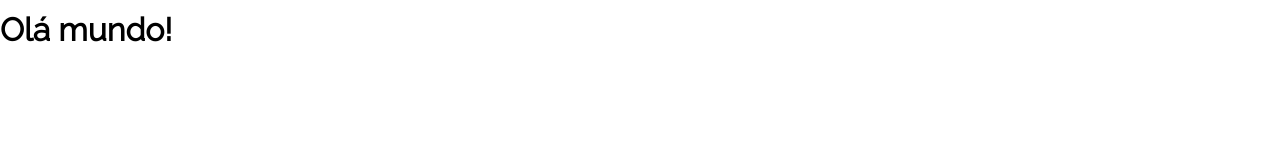
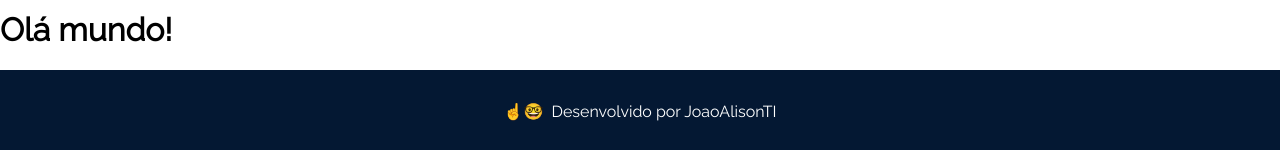
Before and after one commit to JoaoAlisonTI/hello-world, a React (Create React App) app: page / in a window 1280 px wide. Shown: the part 1230-1380 px from the top of the page. Before the commit the page ends 1300 px from the top, so only its background shows below. Built offline with nearby package versions, Linux system fonts and the light colour scheme.

Commit message:
feat: Adicionando DefaultPage

```diff
--- /dev/null
+++ b/src/components/Footer/Footer.module.css
@@ -0,0 +1,9 @@
+.rodape {
+  background-color: var(--azul-escuro);
+  color: var(--branco);
+  padding: 2rem 0;
+  display: flex;
+  justify-content: center;
+  align-items: center;
+  column-gap: .5rem;
+}
--- /dev/null
+++ b/src/components/Footer/index.js
@@ -0,0 +1,10 @@
+import styles from './Footer.module.css';
+
+export function Footer() {
+  return (
+    <footer className={styles.rodape}>
+      <span>☝️🤓</span>
+      Desenvolvido por JoaoAlisonTI
+    </footer>
+  )
+}
--- a/src/routes.js
+++ b/src/routes.js
@@ -1,6 +1,7 @@
 import { BrowserRouter, Routes, Route } from "react-router-dom";
 import { DefaultPage } from 'components/DefaultPage';
 import { Menu } from 'components/Menu'
+import { Footer } from 'components/Footer';
 import { Home } from './pages/Home';
 import { About } from './pages/About';
 
@@ -17,6 +18,8 @@ export function RoutesComponent() {
 
         <Route path="*" element={<div>Página não encontrada</div>} />
       </Routes>
+
+      <Footer />
     </BrowserRouter>
   );
 }
```
